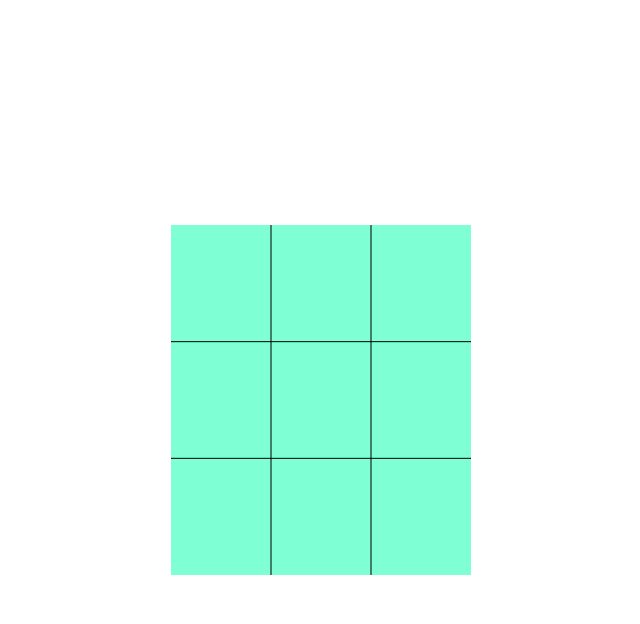
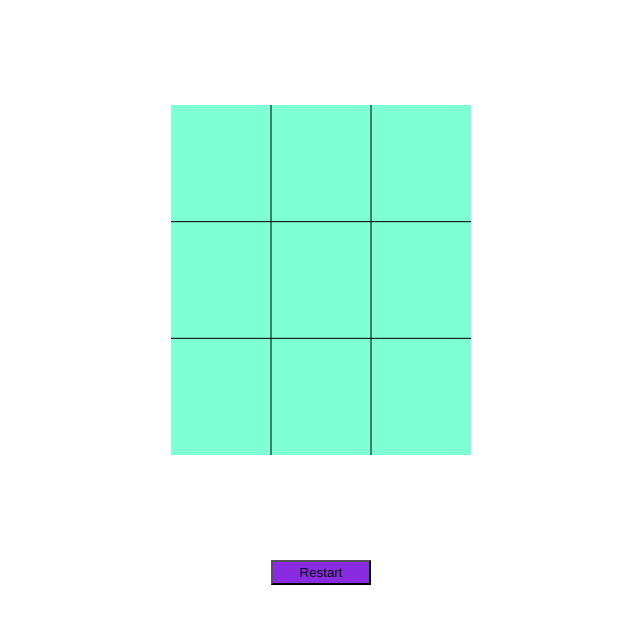
Before and after one commit to sudeshsubedi/tic-tac-toe-exported, a plain HTML site: page index.html in a window 1280 px wide. Shown: the whole page, without its empty margins (319-959 px from the left). Drawn offline with Linux system fonts and the light colour scheme.

Commit message:
Added a restart button

```diff
--- a/index.html
+++ b/index.html
@@ -10,9 +10,15 @@
     <div id="container">
         <div id="canvasContainer">
             <canvas id="canvas" height="350" width="300">
+                Canvas element is not supported your browser.
+                Upgrade you browser that supports canvas element to play.
+            </canvas>
 
-            </canvas>
         </div>
+        <div id="buttonContainer">
+            <button id="restartButton" onclick="restartGame()">Restart</button>
+        </div>
+
     </div>
 </body>
 
--- a/index.js
+++ b/index.js
@@ -225,3 +225,7 @@ cvs.addEventListener('mousedown', (e) => {
         }
     }
 })
+
+function restartGame(){
+    location.reload()
+}
--- a/style.css
+++ b/style.css
@@ -5,7 +5,7 @@
 
 #canvasContainer {
     width:100%;
-    height:100vh;
+    height:70vh;
     position:relative;
 }
 
@@ -15,3 +15,13 @@
     top:0;bottom:0;right:0;left:0;
     margin:auto;
 }
+
+#buttonContainer {
+    text-align: center;
+}
+
+#restartButton {
+    height: 25px;
+    width: 100px;
+    background-color: blueviolet;
+}
```
